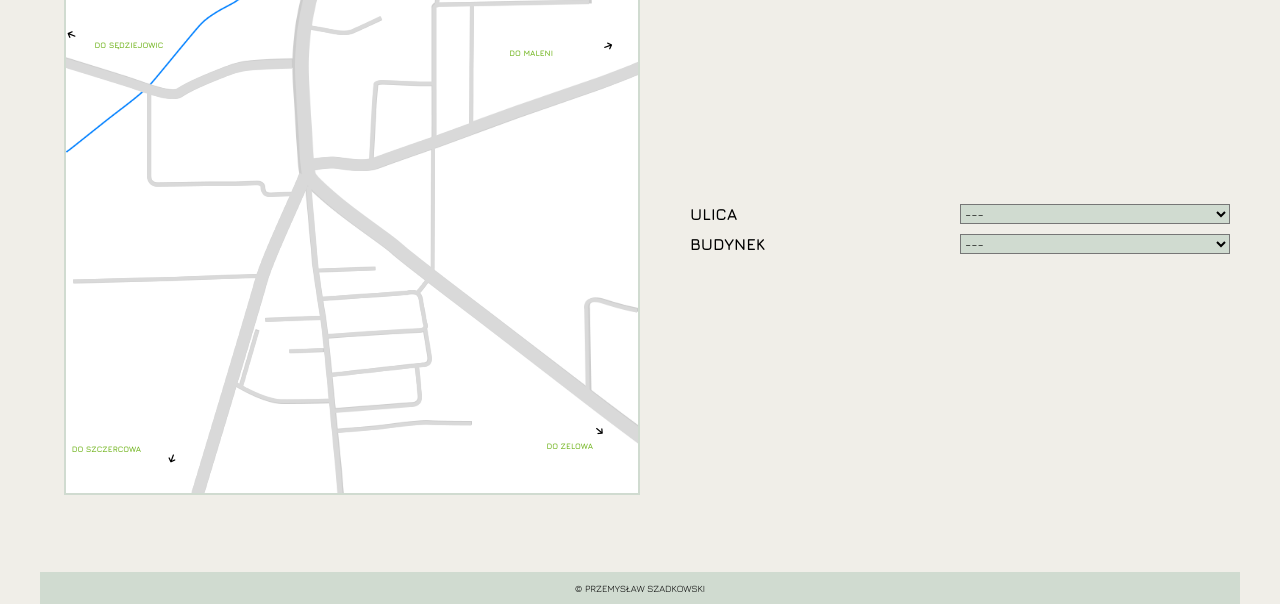
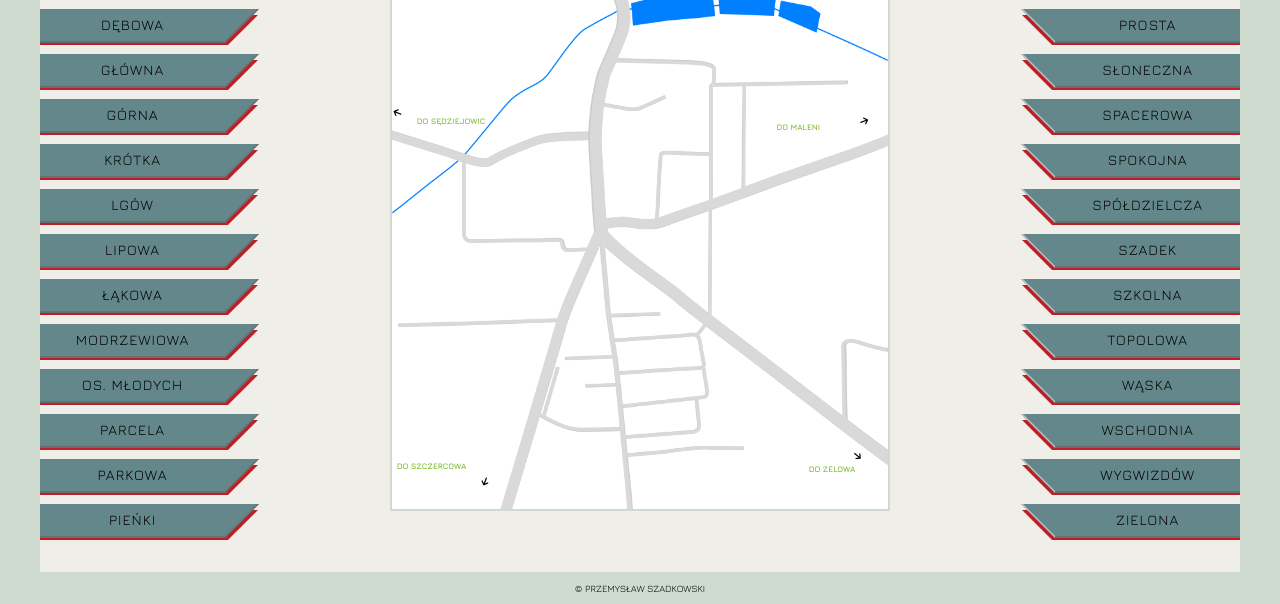
Before and after one commit to Przemek-Szadkowski/map_of_buczek_new, a plain HTML site: page index.html in a window 1280 px wide. Shown: the part 196-800 px from the top of the page. Drawn offline with nearby package versions, Linux system fonts and the light colour scheme.

Commit message:
Changes in responsivity

```diff
--- a/index.html
+++ b/index.html
@@ -23,6 +23,22 @@
             <h1>Odnajdź się w Buczku</h1>
         </header>
         <main>
+            <div class="buttons_left">
+                <button class="ulbrojsce button mainmap"><span>Brojsce</span></button>
+                <button class="ulcicha button mainmap"><span>Cicha</span></button>
+                <button class="uldebowa button mainmap"><span>Dębowa</span></button>
+                <button class="ulglowna button mainmap"><span>Główna</span></button>
+                <button class="ulgorna button mainmap"><span>Górna</span></button>
+                <button class="ulkrotka button mainmap"><span>Krótka</span></button>
+                <button class="ullgow button mainmap"><span>Lgów</span></button>
+                <button class="ullipowa button mainmap"><span>Lipowa</span></button>
+                <button class="ullakowa button mainmap"><span>Łąkowa</span></button>
+                <button class="ulmodrzewiowa button mainmap"><span>Modrzewiowa</span></button>
+                <button class="ulosiedle button mainmap"><span>Os. Młodych</span></button>
+                <button class="ulparcela button mainmap"><span>Parcela</span></button>
+                <button class="ulparkowa button mainmap"><span>Parkowa</span></button>
+                <button class="ulpienki button mainmap"><span>Pieńki</span></button>
+            </div>
             <div class="input_area">
                 <div class="select_inputs">
                     <label for="street">Ulica</label>
@@ -149,6 +165,22 @@
                     <i class="fas fa-arrow-up"></i>
                 </div>
             </div>
+            <div class="buttons_right">
+                <button class="ulpoludniowa button mainmap"><span>Południowa</span></button>
+                <button class="ulpoprzeczna button mainmap"><span>Poprzeczna</span></button>
+                <button class="ulprosta button mainmap"><span>Prosta</span></button>
+                <button class="ulsloneczna button mainmap"><span>Słoneczna</span></button>
+                <button class="ulspacerowa button mainmap"><span>Spacerowa</span></button>
+                <button class="ulspokojna button mainmap"><span>Spokojna</span></button>
+                <button class="ulspoldzielcza button mainmap"><span>Spółdzielcza</span></button>
+                <button class="ulszadek special_button"><span>Szadek</span></button>
+                <button class="ulszkolna button mainmap"><span>Szkolna</span></button>
+                <button class="ultopolowa button mainmap"><span>Topolowa</span></button>
+                <button class="ulwaska button mainmap"><span>Wąska</span></button>
+                <button class="ulwschodnia button mainmap"><span>Wschodnia</span></button>
+                <button class="ulwygwizdow special_button"><span>Wygwizdów</span></button>
+                <button class="ulzielona button mainmap"><span>Zielona</span></button>
+            </div>
         </main>
         <footer>
             <p>&copy; Przemysław Szadkowski</p>
--- a/mobile_style.css
+++ b/mobile_style.css
@@ -7,6 +7,7 @@
 
 html {
     font-size: 16px;
+    background-color: rgb(208, 219, 208);
 }
 
 body {
@@ -32,7 +33,8 @@ header {
     display: flex;
     flex-direction: column;
     justify-content: stretch;
-    height: 20vh;
+    /* flex-shrink: 2; */
+    height: 17vh;
     width: 100%;
     padding-top: 5px;
 }
@@ -45,7 +47,7 @@ header img {
 }
 
 header h1 {
-    font-size: 1.4rem;
+    font-size: 1.3rem;
     text-transform: uppercase;
     text-align: center;
     background-color: rgb(208, 219, 208);
@@ -55,8 +57,9 @@ header h1 {
 /* main */
 
 main {
-    height: 77vh;
+    height: 80vh;
     width: 100%;
+    /* flex-shrink: 1; */
     display: flex;
     flex-direction: column;
     justify-content: center;
@@ -66,10 +69,17 @@ main {
 
 div.input_area {
     width: 100%;
-    height: auto;
     display: flex;
     flex-direction: column;
     align-items: center;
+}
+
+div.buttons_left {
+    display: none;
+}
+
+div.buttons_right {
+    display: none;
 }
 
 main div.select_inputs {
@@ -77,7 +87,7 @@ main div.select_inputs {
     display: flex;
     justify-content: space-between;
     align-items: center;
-    padding: 0 50px;
+    padding: 0 40px;
 }
 
 main div.select_inputs + div.select_inputs {
@@ -91,7 +101,7 @@ main div.select_inputs label {
 }
 
 main div.select_inputs select {
-    width: 50%;
+    width: 80%;
     display: block;
     text-transform: uppercase;
     margin-left: 10px;
@@ -100,8 +110,7 @@ main div.select_inputs select {
 
 div.map {
     position: relative;
-    max-width: 778px;
-    max-height: 880px;
+    max-width: 100%;
     margin: 10px 10px 0px;
     border: 2px solid rgb(208, 219, 208);
     overflow: hidden;
@@ -109,18 +118,15 @@ div.map {
 
 div.map img.mapofBuczek {
     display: block;
-    margin: 0 auto;
-    height: 100%;
-    width: 100%;
-    max-width: 778px;
-    max-height: 880px;
+    max-width: 100%;
+    max-height: 100%;
 }
 
 div.map img.mapnorth {
     position: absolute;
     height: 100%;
     width: 100%;
-    max-width: 778px;
+    max-width: 384px;
     max-height: 880px;
     top: -1000px;
     left: 0%;
@@ -171,7 +177,6 @@ footer p {
     position: absolute;
     top: 69.8%;
     left: 90.5%;
-    /* width: auto; */
     height: 14.8%;
     z-index: 1;
     opacity: 1;
@@ -606,7 +611,7 @@ div.directions p:nth-of-type(2) {
 }
 
 div.directions p:nth-of-type(3) {
-    top: 92.5%;
+    top: 91.5%;
     left: 1%;
 }
 
@@ -717,6 +722,121 @@ div.directions i:nth-of-type(6) {
 
 }
 
+@media (min-width: 760px) {
+
+    main {
+        display: flex;
+        flex-direction: row;
+        justify-content: space-between;
+        align-items: center;
+        overflow: hidden;
+    }
+
+    div.input_area {
+        display: none;
+    }
+
+    header {
+        position: static;
+        height: 10vh;
+    }
+    div.map {
+        /* display: none; */
+        display: flex;
+        flex-direction: column;
+        justify-content: center;
+        align-items: center;
+        position: relative;
+        max-width: auto;
+        max-height: auto;
+        margin: 6%;
+        top: 0%;
+        left: 0%;
+    }
+
+    header {
+        width: 100%;
+    }
+
+    div.map img.mapofBuczek {
+        display: block;
+        max-width: auto;
+        max-height: auto;
+    }
+
+    /* buttons */
+div.buttons_left {
+    flex-basis: 25%;
+    height: 100%;
+    display: flex;
+    flex-direction: column;
+    align-items: flex-start;
+    justify-content: center;
+}
+
+div.buttons_left button {
+    margin: 2% 0 2% -20px;
+    flex-grow: 1;
+    width: 80%;
+    border-top: none;
+    cursor: pointer;
+    transition: .3s;
+    box-shadow: 7px 4px 0px -2px #BC2026;
+    text-transform: uppercase;
+    letter-spacing: 1px;
+    background-color: #64878B;
+    transform: skew(-45deg);
+    border-color: rgb(184, 194, 196);
+    font-size: .9rem;
+}
+
+div.buttons_left button:hover {
+    background-color: #BC2026;
+    box-shadow: 6px 4px 0px -8px #ccc;
+}
+
+div.buttons_left button span {
+    display: block;
+    transform: skew(45deg);
+}
+
+div.buttons_right {
+    flex-basis: 25%;
+    height: 100%;
+    display: flex;
+    flex-direction: column;
+    align-items: flex-end;
+    justify-content: center;
+}
+
+div.buttons_right button {
+    margin: 2% -20px 2% 0;
+    flex-grow: 1;
+    width: 80%;
+    border-top: none;
+    cursor: pointer;
+    transition: .3s;
+    box-shadow: -7px 4px 0px -2px #BC2026;
+    text-transform: uppercase;
+    letter-spacing: 1px;
+    background-color: #64878B;
+    transform: skew(45deg);
+    border-color: rgb(184, 194, 196);
+    font-size: .9rem;
+}
+
+div.buttons_right button:hover {
+    background-color: #BC2026;
+    box-shadow: 6px 4px 0px -4px #ccc;
+}
+
+div.buttons_right button span {
+    display: block;
+    transform: skew(-45deg);
+}
+
+}
+
 
 
 /* animations */
```
